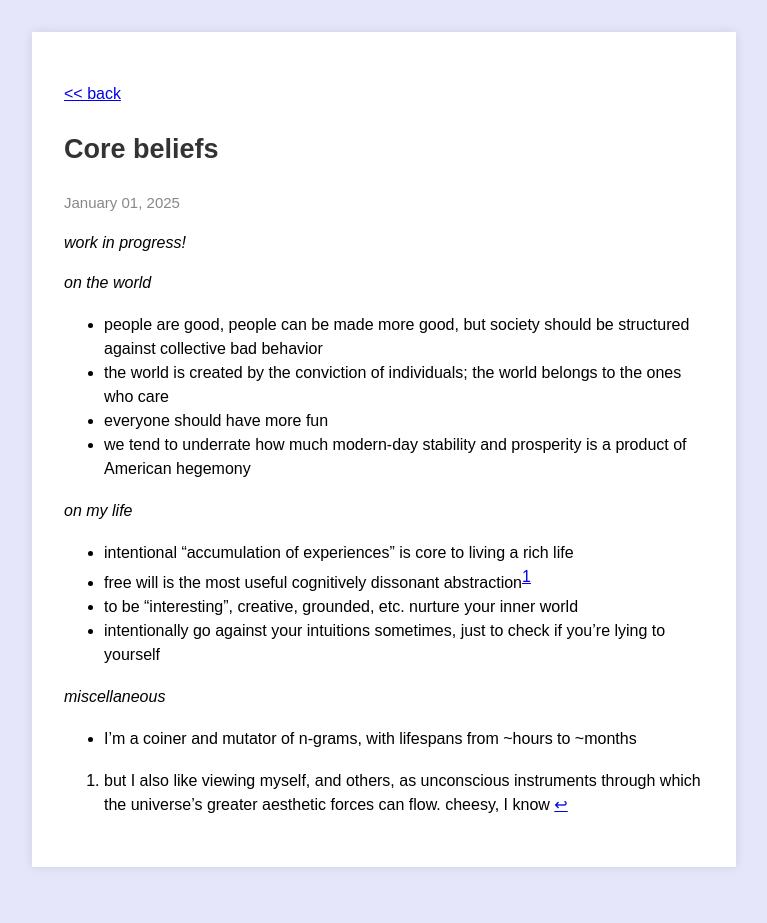
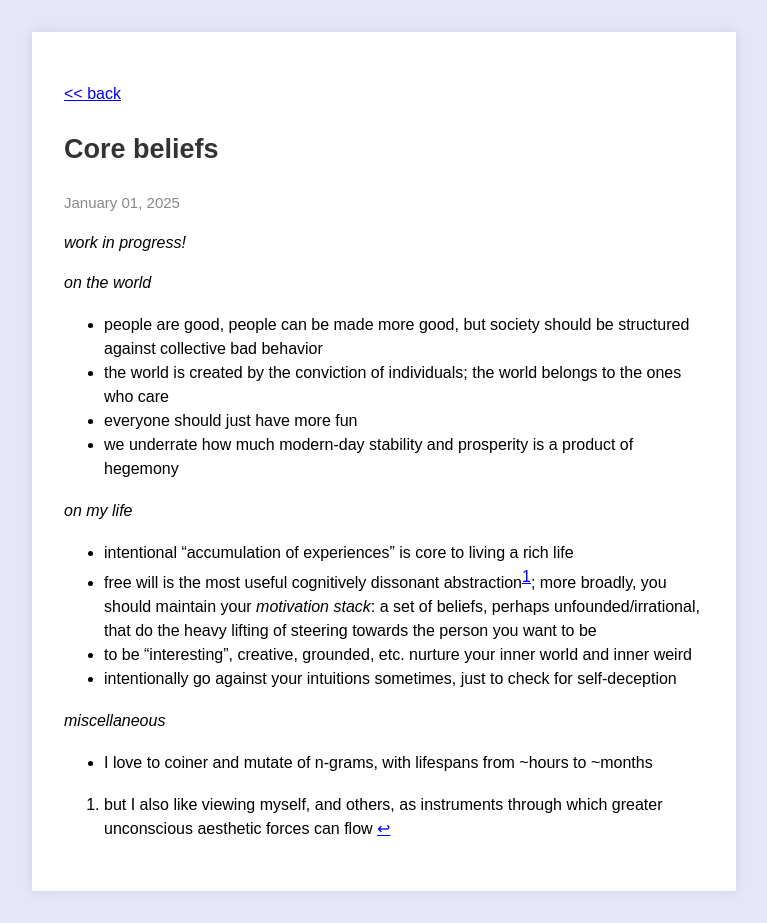
Before and after one commit to Christine8888/christine8888.github.io, a Jekyll site: the page built from _posts/2025-01-13-core-beliefs.markdown, in a window 1280 px wide. Shown: the whole page, without its empty margins (256-1023 px from the left). Built offline with Jekyll 4.4.1, drawn with Linux system fonts in a browser that asks for light colours; before the commit the page ends 900 px from its top, so only the background shows below that.

Commit message:
updates to core beliefs

```diff
--- a/_posts/2025-01-13-core-beliefs.markdown
+++ b/_posts/2025-01-13-core-beliefs.markdown
@@ -10,20 +10,20 @@ categories: general
 *on the world*
 - people are good, people can be made more good, but society should be structured against collective bad behavior
 - the world is created by the conviction of individuals; the world belongs to the ones who care
-- everyone should have more fun
-- we tend to underrate how much modern-day stability and prosperity is a product of American hegemony
+- everyone should just have more fun
+- we underrate how much modern-day stability and prosperity is a product of hegemony
 
 *on my life*
 - intentional "accumulation of experiences" is core to living a rich life
-- free will is the most useful cognitively dissonant abstraction[^1]
-- to be "interesting", creative, grounded, etc. nurture your inner world
-- intentionally go against your intuitions sometimes, just to check if you're lying to yourself
+- free will is the most useful cognitively dissonant abstraction[^1]; more broadly, you should maintain your *motivation stack*: a set of beliefs, perhaps unfounded/irrational, that do the heavy lifting of steering towards the person you want to be
+- to be "interesting", creative, grounded, etc. nurture your inner world and inner weird
+- intentionally go against your intuitions sometimes, just to check for self-deception
 
 *miscellaneous*
-- I'm a coiner and mutator of n-grams, with lifespans from ~hours to ~months
+- I love to coiner and mutate of n-grams, with lifespans from ~hours to ~months
 
 
 
 
 
-[^1]: but I also like viewing myself, and others, as unconscious instruments through which the universe's greater aesthetic forces can flow. cheesy, I know
+[^1]: but I also like viewing myself, and others, as instruments through which greater unconscious aesthetic forces can flow
```
